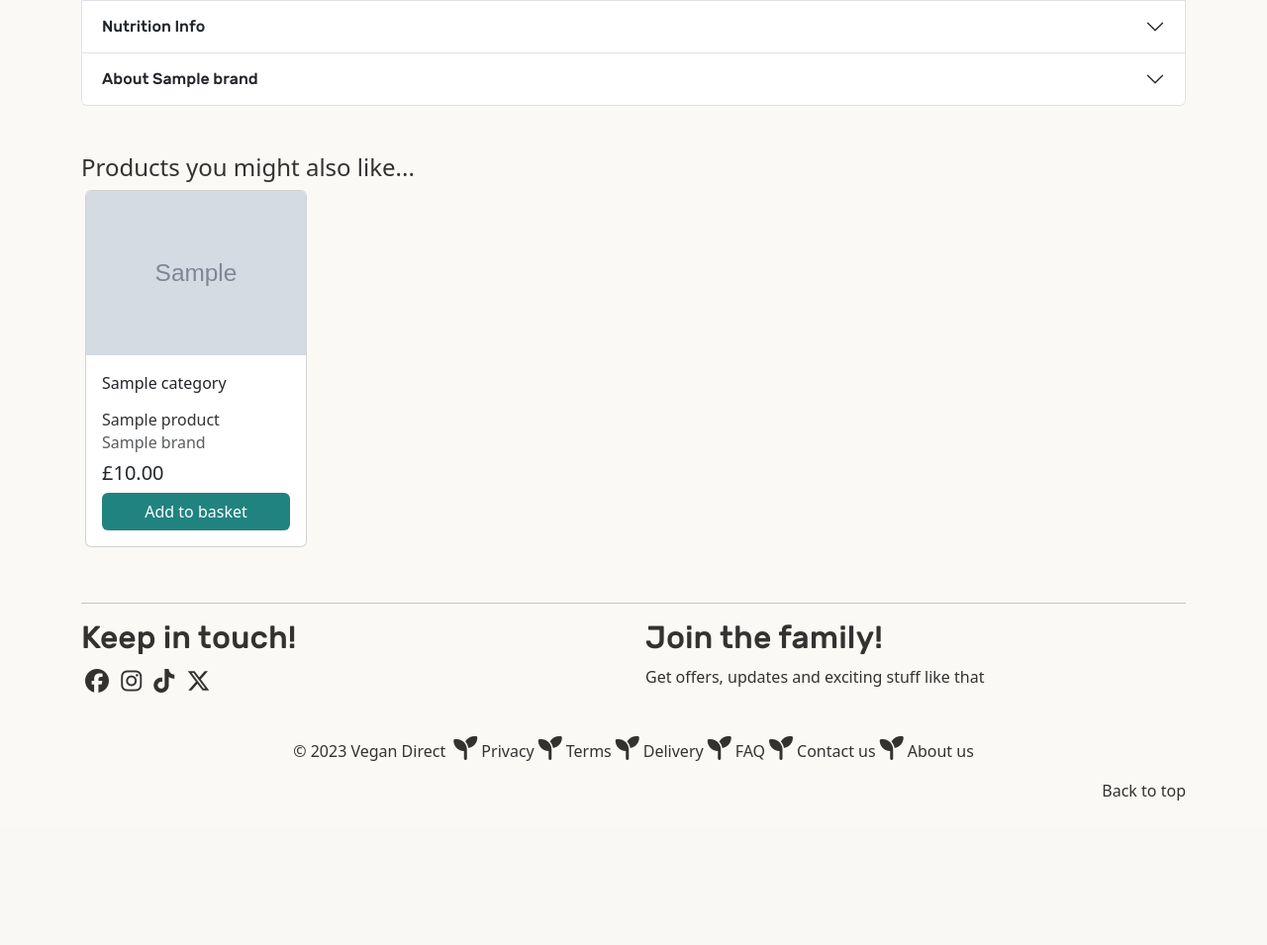
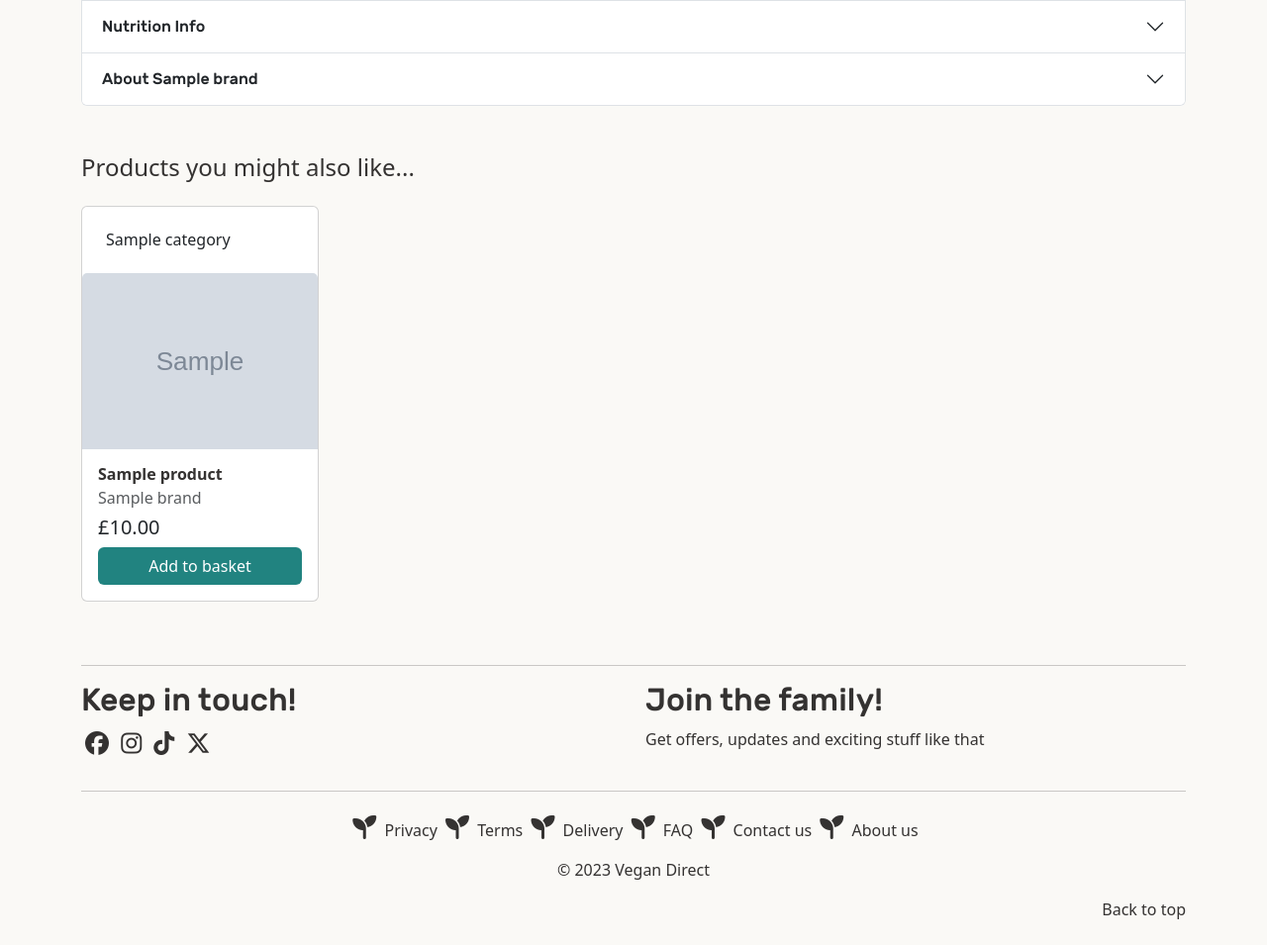
Before and after one commit to charleymroberts/ecommerce, a Django app: a page that uses templates/base.html in a window 1280 px wide. Shown: the part 518-1473 px from the top of the page at 99% size. Before the commit the page ends 1327 px from the top, so only its background shows below. Run offline with Django 4.2, Linux system fonts and the light colour scheme; tables that the repository leaves empty hold one stand-in row (values such as "Sample post"); grey boxes marked "Sample" are stand-in pictures; some libraries are stand-ins or nearby versions; some web fonts are replaced.

Commit message:
Add styling to index page and cards

```diff
--- a/products/templates/products/category.html
+++ b/products/templates/products/category.html
@@ -53,11 +53,11 @@
     {% for product in products %}
         <div class="col-6 col-md-4 col-lg-3 mb-2">
                 <div class="card">
+                <h6 class="card-text m-4">{{ product.categories.first.name }}</h6>
                   {% if product.image %}
-                    <img src="{{ product.image.url }}" class="card-img-top" alt="">
+                    <a href="{% url 'single-product' category.slug product.slug %}"><img src="{{ product.image.url }}" class="card-img-top" alt=""></a>
                   {% endif %}
                   <div class="card-body">
-                    <p class="card-text">{{ product.categories.first.name }}</p>
                     <a href="{% url 'single-product' category.slug product.slug %}"><h6 class="card-title">{{ product.name }}</h6></a>
                       <a href="{% url 'brand' product.brand.slug %}"><h6 class="card-subtitle mb-2 text-body-secondary">{{ product.brand }}</h6></a>
                     <h5>£{{ product.retail_price }}</h5>
--- a/products/templates/products/product.html
+++ b/products/templates/products/product.html
@@ -84,13 +84,13 @@
     <div class="row row-col mt-5">
         <h4>Products you might also like...</h4>
         {% for product in related_products %}
-        <div class="col-sm-12 col-md-6 col-lg-3 mb-2 mx-1">
-                <div class="card" style="width: 14rem;">
+        <div class="col-6 col-md-4 col-lg-3 my-3">
+                <div class="card" style="max-width: 15rem;">
+                <h6 class="card-text m-4">{{ product.categories.first.name }}</h6>
                   {% if product.image %}
-                    <img src="{{ product.image.url }}" class="card-img-top" alt="">
+                    <a href="{% url 'single-product' category.slug product.slug %}"><img src="{{ product.image.url }}" class="card-img-top" alt=""></a>
                   {% endif %}
                   <div class="card-body">
-                    <p class="card-text">{{ product.categories.first.name }}</p>
                     <a href="{% url 'single-product' category.slug product.slug %}"><h6 class="card-title">{{ product.name }}</h6></a>
                     <h6 class="card-subtitle mb-2 text-body-secondary">{{ product.brand }}</h6>
                     <h5>£{{ product.retail_price }}</h5>
--- a/products/views.py
+++ b/products/views.py
@@ -7,19 +7,19 @@ from django.db.models import Q
 View to render...something. Practice one. Delete?
 Currently what's under products/. Get rid of that page?
 '''
-def product_lists(request):
-
-    products = Product.objects.all()
-    categories = Category.objects.all()
-    top_level = Category.objects.filter(parent__isnull=True)
-
-    context = {
-        'products': products,
-        'categories': categories,
-        'top_level': top_level,
-    }
-
-    return render(request, 'products/product_lists.html', context)
+# def product_lists(request):
+#
+#     products = Product.objects.all()
+#     categories = Category.objects.all()
+#     top_level = Category.objects.filter(parent__isnull=True)
+#
+#     context = {
+#         'products': products,
+#         'categories': categories,
+#         'top_level': top_level,
+#     }
+#
+#     return render(request, 'products/product_lists.html', context)
 
 
 '''
--- a/static/css/style.css
+++ b/static/css/style.css
@@ -162,6 +162,7 @@ body {
   letter-spacing: -.05rem;
 }
 
+
 /* rtl:end:remove */
 
 /* RESPONSIVE CSS
@@ -275,6 +276,10 @@ so that style elements are not in the HTML file ***/
     font-family: rubikbold;
 }
 
+.page-title {
+    font-family: 'kaushan_scriptregular';
+}
+
 h2 {
     font-family: 'rubikmedium';
 }
@@ -351,21 +356,44 @@ menu {
     width: 200px;
 }
 
+
 #carousel-image-1 {
-    background-image: url('../media/homepage/new-vegan-products.png');
-    width: 100%;
+    background-image: url('../media/homepage/new-products-small.png');
+    max-height: 100%;
     overflow: hidden;
     background-repeat: no-repeat;
     background-position-x: center;
 }
 
+
+@media (min-width: 768px) {
+    #carousel-image-1 {
+        background-image: url('../media/homepage/new-vegan-products.png');
+        width: 100%;
+        overflow: hidden;
+        background-repeat: no-repeat;
+        background-position-x: center;
+    }
+}
+
+#carousel-image-2 {
+    background-image: url('../media/homepage/cheese-banner-small.png');
+    max-height: 100%;
+    overflow: hidden;
+    background-repeat: no-repeat;
+    background-position-x: center;
+    }
+
+@media (min-width: 768px) {
 #carousel-image-2 {
     background-image: url('../media/homepage/mouses-banner.png');
     width: 100%;
     overflow: hidden;
     background-repeat: no-repeat;
     background-position-x: center;
+    }
 }
+
 
 a {
     text-decoration: none;
@@ -380,3 +408,24 @@ a {
     max-width: 100%;
     max-height: auto;
 }
+
+
+.carousel-header, .carousel-caption p {
+    text-align: center;
+}
+
+@media (min-width: 768px) {
+#carousel-image-1 .carousel-header, #carousel-image-1 .carousel-caption p {
+    text-align: right;
+    }
+}
+
+@media (min-width: 768px) {
+#carousel-image-2 .carousel-header, #carousel-image-2 .carousel-caption p {
+    text-align: left;
+    }
+}
+
+.card-title {
+    font-weight: bold;
+}
--- a/templates/base.html
+++ b/templates/base.html
@@ -117,18 +117,23 @@
             </div>
 
         </div>
+        <hr>
 
-        <div class="row mt-4">
-            <p class="text-center">&copy; 2023 Vegan Direct <i
-                    class="fa-solid fa-seedling mx-1"></i><a
-                    href="#">Privacy</a><i
-                    class="fa-solid fa-seedling mx-1"></i><a href="#">Terms</a><i
-                    class="fa-solid fa-seedling mx-1"></i><a
-                    href="#">Delivery</a><i
-                    class="fa-solid fa-seedling mx-1"></i><a href="#">FAQ</a><i
-                    class="fa-solid fa-seedling mx-1"></i><a href="#">Contact
-                us</a><i class="fa-solid fa-seedling mx-1"></i><a href="#">About
-                us</a></p>
+        <div class="row mt-4 text-center">
+            <p>
+                <i class="fa-solid fa-seedling mx-1"></i>
+                <a href="#">Privacy</a>
+                <i class="fa-solid fa-seedling mx-1"></i>
+                <a href="#">Terms</a>
+                <i class="fa-solid fa-seedling mx-1"></i>
+                <a href="#">Delivery</a>
+                <i class="fa-solid fa-seedling mx-1"></i>
+                <a href="#">FAQ</a>
+                <i class="fa-solid fa-seedling mx-1"></i>
+                <a href="#">Contact us</a>
+                <i class="fa-solid fa-seedling mx-1"></i>
+                <a href="#">About us</a></p>
+            <p>&copy; 2023 Vegan Direct</p>
         </div>
         <p class="float-end"><a href="#">Back to top</a></p>
     </footer>
```
Also changed, not shown: home/templates/home/index.html (+45 -36 lines), products/migrations/0003_category_show_in_menu.py (added), static/media/homepage/cheese-banner-small.png (added), static/media/homepage/cheese-banner-smaller.png (added), static/media/homepage/new-products-small.png (added).
